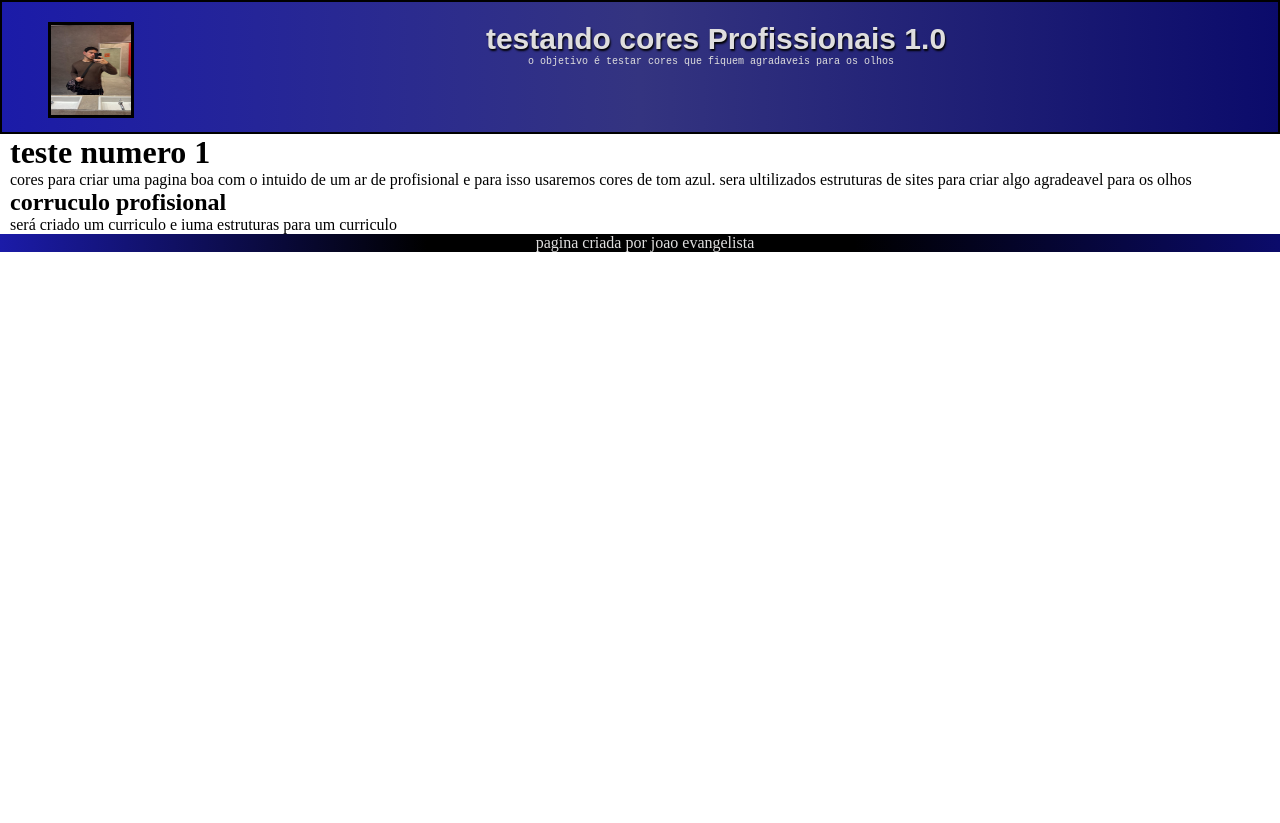
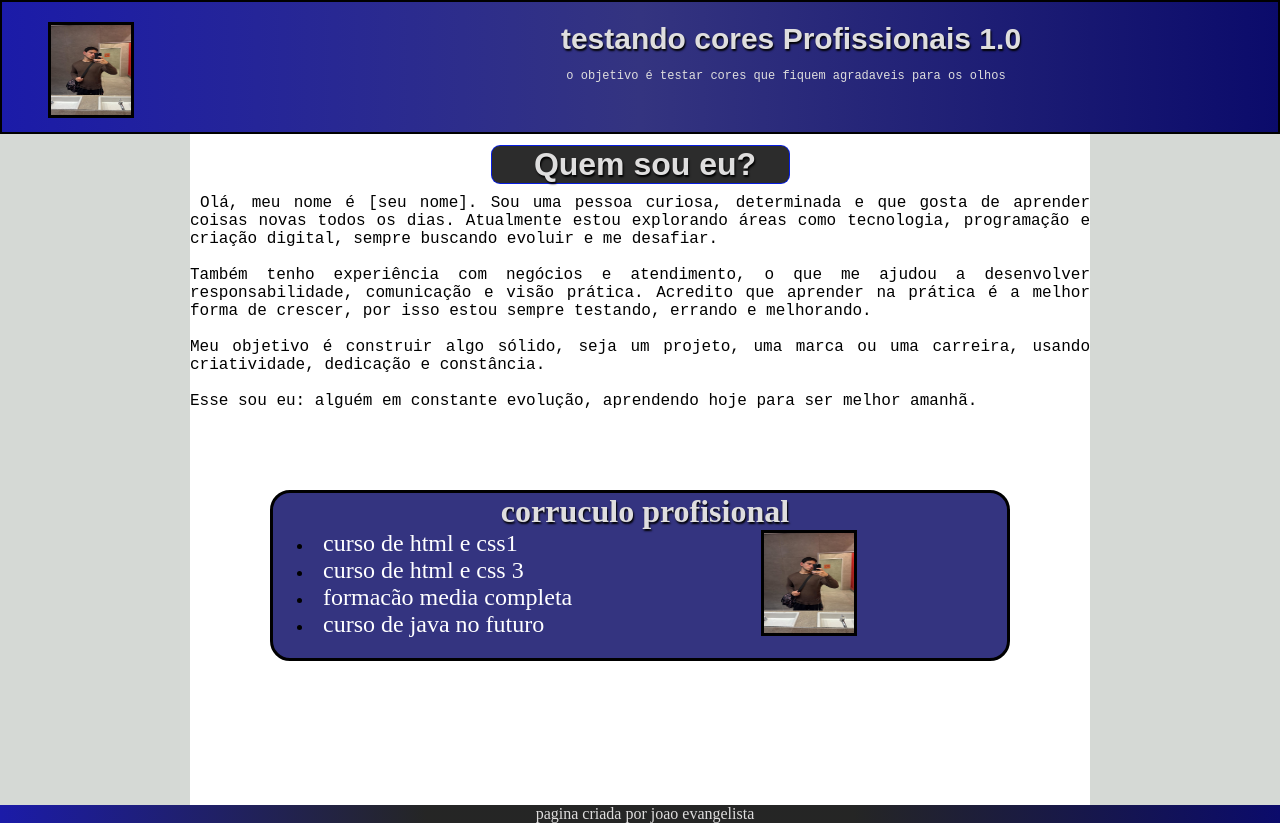
Before and after one commit to joaoevangelista0806-prog/htmlcss, a plain HTML site: page exercicios/seam pasciecia/paciencia.html in a window 1280 px wide. Before the commit the page ends 800 px from the top, so only its background shows below. Drawn offline with Linux system fonts and the light colour scheme; a web font is replaced by a local one.

Commit message:
atualizacao

```diff
--- a/exercicios/seam pasciecia/paciencia.html
+++ b/exercicios/seam pasciecia/paciencia.html
@@ -12,23 +12,45 @@
 <header>
     <img src="WhatsApp 300Image 2025-12-01 at 9.22.40 PM.jpeg" alt="">
 
- <h1>testando cores Profissionais 1.0</h1>
+     <h1>testando cores Profissionais 1.0</h1>
 
 
 
-<p> o objetivo é testar cores que fiquem agradaveis para os olhos</p>
-
+    <p> o objetivo é testar cores que fiquem agradaveis para os olhos</p>
 
 </header>
+
 <main>
-    <h1>teste numero 1</h1>
+    <h1> Quem sou eu?</h1>
 
-<p>cores para criar uma pagina boa com o intuido de um ar de profisional e para isso usaremos cores de tom azul. sera ultilizados estruturas de sites para criar algo agradeavel para os olhos </p>
+<p>Olá, meu nome é [seu nome].
+Sou uma pessoa curiosa, determinada e que gosta de aprender coisas novas todos os dias.
+Atualmente estou explorando áreas como tecnologia, programação e criação digital, sempre buscando evoluir e me desafiar.
+<br>
+<br>
+Também tenho experiência com negócios e atendimento, o que me ajudou a desenvolver responsabilidade, comunicação e visão prática.
+Acredito que aprender na prática é a melhor forma de crescer, por isso estou sempre testando, errando e melhorando.
+<br>
+<br>
+Meu objetivo é construir algo sólido, seja um projeto, uma marca ou uma carreira, usando criatividade, dedicação e constância.
+<br>
+<br>
+Esse sou eu: alguém em constante evolução, aprendendo hoje para ser melhor amanhã. </p>
 
 
 <section>
     <h2>corruculo profisional</h2>
-    <p>será criado um curriculo e iuma estruturas para um curriculo</p>
+
+
+<ul>
+<li><a href="https://www.cursoemvideo.com/" target="_blank">curso de html e css1</a></li>
+<li><a href="https://www.cursoemvideo.com/" target="_blank">curso de html e css 3</a></li>
+<li><a href="https://www.cursoemvideo.com/" target="_blank">formacão media completa</a></li>
+<li><a href="https://www.cursoemvideo.com/"  target="_blank">curso de java no futuro</a></li>
+</ul>
+
+<img src="WhatsApp 300Image 2025-12-01 at 9.22.40 PM.jpeg" alt="">
+
 </section>
 
 
--- a/exercicios/seam pasciecia/style.css
+++ b/exercicios/seam pasciecia/style.css
@@ -14,15 +14,20 @@
 --corp3:rgb(27, 27, 168);
 --cortextp: rgb(223, 222, 222);
 --cortexts: rgb(223, 222, 222);
---corfooter: rgb(0, 0, 0);
+--corfooter: rgba(0, 0, 0, 0.829);
+--colorcurriculo:white;
 --fontep:"Zalando Sans Expanded", sans-serif;
 --fontes:"Google Sans Code", monospace;
+--sobras:1px 2px 2px black;
 }
 
 
 
 *{ margin: 0px; text-indent :10px;
      font-family:var(--cortexts);}
+
+body{background-color: rgba(15, 39, 15, 0.171);}
+
 
 /*mechendo na cabeca*/
 
@@ -46,17 +51,68 @@ height:90px;
 float: left;
 margin-left: 46px;
 border: 3px solid;}
+
 header>h1 { font-family: var(--fontep);
 font-size: 30px;
 color: var(--cortextp);
 display:inline-block ;
-text-shadow:1px 2px 2px black ;}
-
+text-shadow:1px 2px 2px black ;
+max-width: 55%;}
 
 header>p {font-family:var(--fontes) ;
-font-size: 10px;
+font-size: 12px;
 color: var(--cortexts);
-display: block;}
+display: block;
+text-align: center;
+padding-top:13px;}
+
+/* cabeca configurada*/
+
+main{ max-width:900px;
+margin: auto;
+text-align: justify;
+background-color: var(--colorcurriculo);
+padding-top: 1px;
+height: 670px;}
+
+main > h1 {text-align: center;
+     font-family: var(--fontep);
+     color: var(--cortextp);
+     text-shadow: var(--sobras);
+     border:1px solid rgba(0, 26, 255, 0.849);
+     border-radius: 9px;
+    display: block;
+    margin: auto;
+    width: 297px;
+    margin-top: 10px;
+    margin-bottom: 10px;
+background: var(--corfooter);}
+
+main> p { font-family: var(--fontes);}
+
+section{ background-color: var(--corp2);
+border-radius: 20px;
+margin:80px;
+border: solid black;
+padding-bottom: 20px;}
+
+section>h2 {text-align: center;
+font-size: 2em;
+color: var(--cortextp);
+text-shadow: var(--sobras);}
+
+li>a{ font-size: 24px;
+color: var(--colorcurriculo);
+text-decoration:none;}
+ul{ display: inline-block;}
+
+img{ display:inline-block;
+width:90px;
+height:100px;
+float: right;
+margin-right: 150px;
+border: 3px solid;}
+a:hover{text-decoration:underline;}
 
 
 
@@ -68,9 +124,8 @@ display: block;}
 
 
 
-
-/*fazendo o footer logo*/
-footer{background: linear-gradient(to left,
+/*fazendo o footer*/
+footer {background: linear-gradient(to left,
 var(--corp1),
 var(--corfooter),
 var(--corfooter),
```
